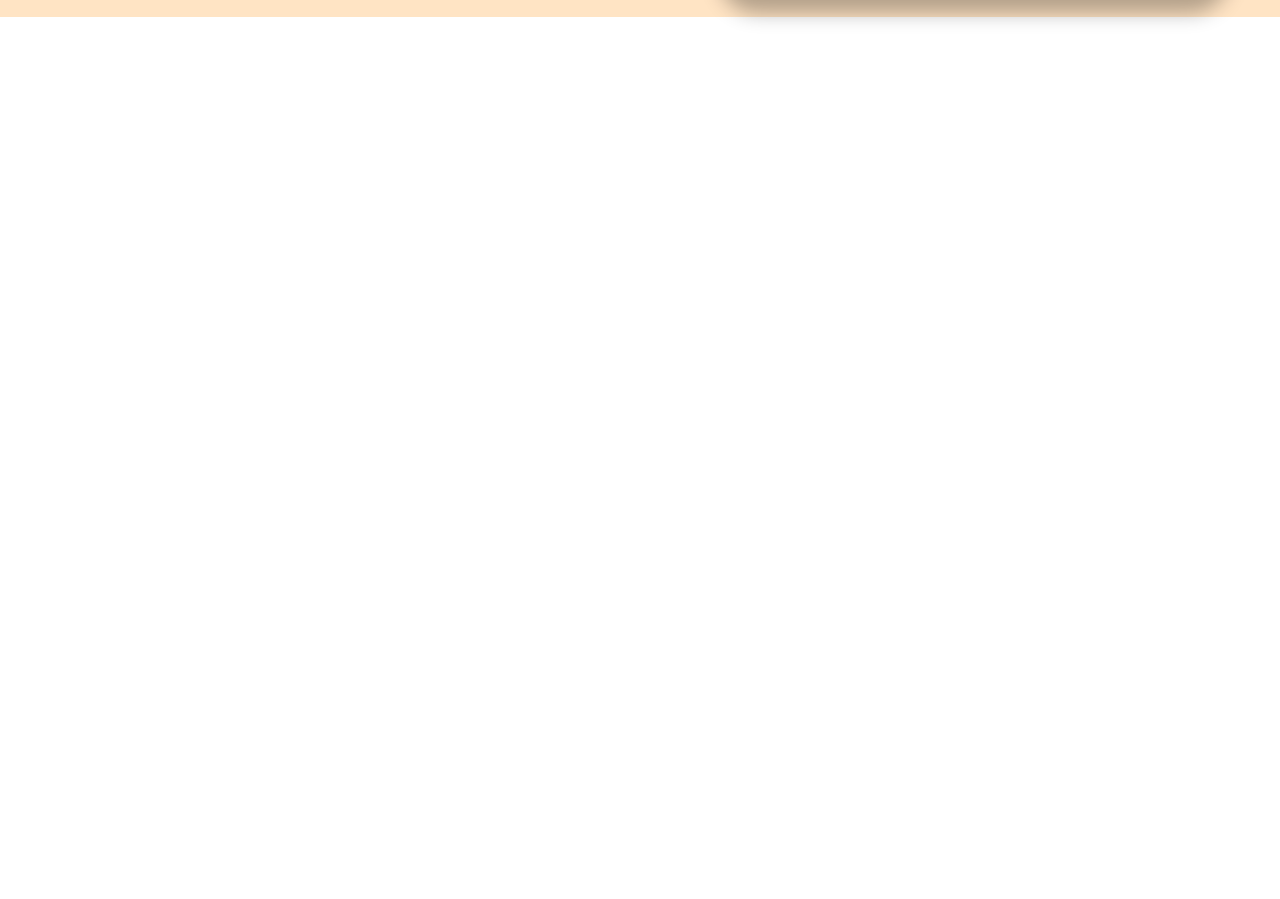
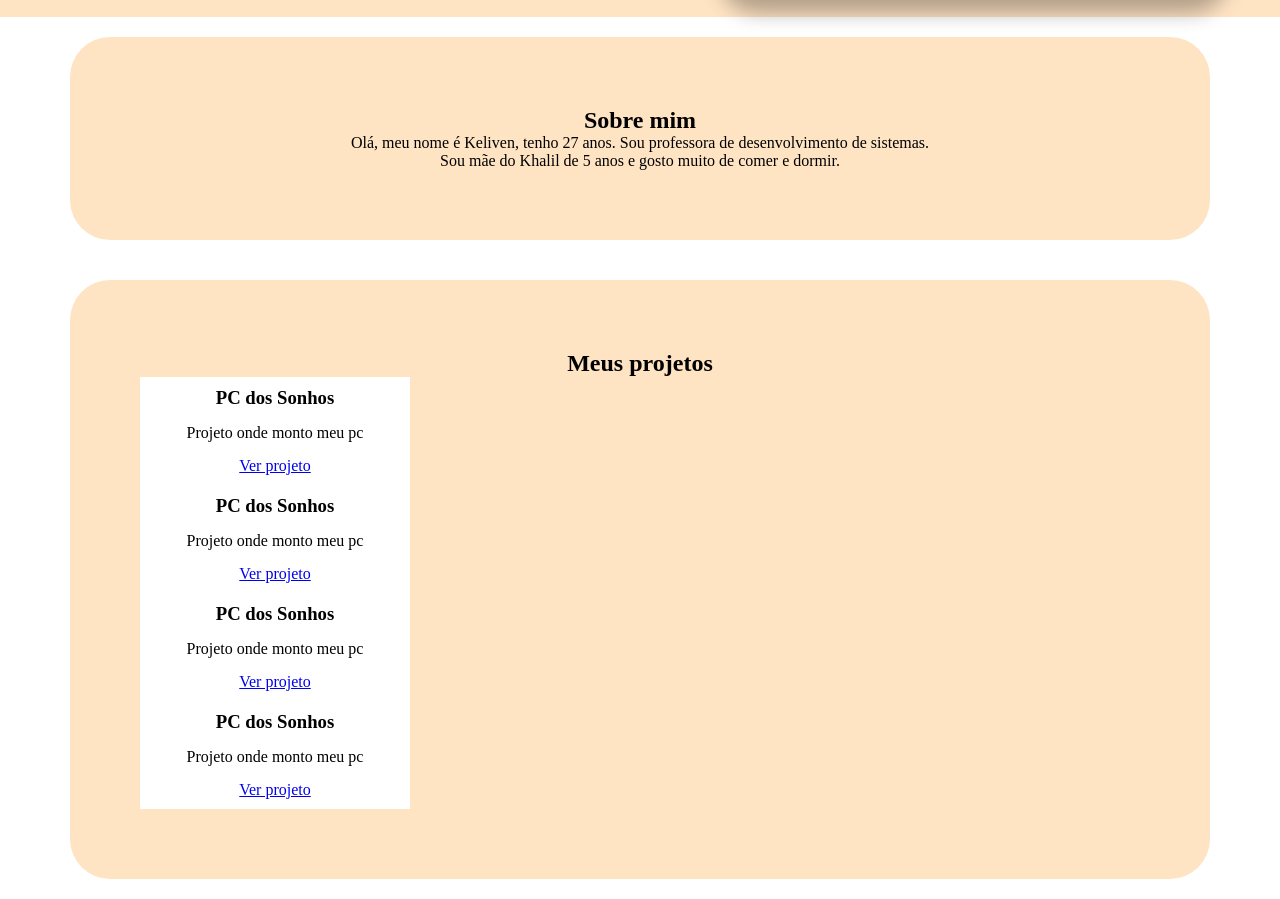
Before and after one commit to ProfKeliven/projeto1, a plain HTML site: page index.html in a window 1280 px wide. Shown: the part 545-1444 px from the top of the page. Before the commit the page ends 800 px from the top, so only its background shows below. Drawn offline with Linux system fonts and the light colour scheme.

Commit message:
sobre mim e projetos

```diff
--- a/index.html
+++ b/index.html
@@ -12,13 +12,13 @@
         <nav>
             <ul>
                 <li>
-                    <a>Home</a>
+                    <a href="#home">Home</a>
                 </li>
                 <li>
-                    <a>Sobre</a>
+                    <a href="#sobre">Sobre</a>
                 </li>
                 <li>
-                    <a>Projetos</a>
+                    <a href="#projetos">Projetos</a>
                 </li>
             </ul>
         </nav>
@@ -32,6 +32,50 @@
             <img src="./imagem.jpeg" alt="">
         </div>
     </section>
+    <section id="sobre">
+        <div class="meio">
+            <h1>Sobre mim</h1>
+            <p>Olá, meu nome é Keliven, tenho 27 anos. Sou professora de desenvolvimento de sistemas.</p>
+            <p>Sou mãe do Khalil de 5 anos e gosto muito de comer e dormir.</p>
+        </div>
+    </section>
+    <!-- Começando minha área de projetos -->
+    <section id="projetos">
+        <div class="meio">
+            <h1>Meus projetos</h1>
+            <div class="lista">
+                <!-- Criando meu item projeto -->
+                <div class="projeto">
+                    <!-- Título do meu projeto -->
+                    <h3>PC dos Sonhos</h3>
+                    <!-- Descrição do meu projeto -->
+                    <p>Projeto onde monto meu pc</p>
+                    <a href="https://github.com/ProfKeliven/projeto1">Ver projeto</a>
+                </div>
+                <div class="projeto">
+                    <!-- Título do meu projeto -->
+                    <h3>PC dos Sonhos</h3>
+                    <!-- Descrição do meu projeto -->
+                    <p>Projeto onde monto meu pc</p>
+                    <a href="https://github.com/ProfKeliven/projeto1">Ver projeto</a>
+                </div>
+                <div class="projeto">
+                    <!-- Título do meu projeto -->
+                    <h3>PC dos Sonhos</h3>
+                    <!-- Descrição do meu projeto -->
+                    <p>Projeto onde monto meu pc</p>
+                    <a href="https://github.com/ProfKeliven/projeto1">Ver projeto</a>
+                </div>
+                <div class="projeto">
+                    <!-- Título do meu projeto -->
+                    <h3>PC dos Sonhos</h3>
+                    <!-- Descrição do meu projeto -->
+                    <p>Projeto onde monto meu pc</p>
+                    <a href="https://github.com/ProfKeliven/projeto1">Ver projeto</a>
+                </div>
+            </div>
+        </div>
+    </section>
 
 
 
--- a/style.css
+++ b/style.css
@@ -31,7 +31,21 @@ section {
     border-radius: 40px;
     box-shadow: 20px 20px 20px rgba(0,0,0,0.3);
 }
-
 #home{
     background-color: bisque;
 }
+.meio{
+    width: 100%;
+    text-align: center;
+    background-color: bisque;
+    padding: 70px;
+    border-radius: 40px;
+}
+.projeto{
+    background-color: white;
+    padding: 10px;
+    display: flex;
+    flex-direction: column;
+    gap: 15px;
+    width: 25%;
+}
```
